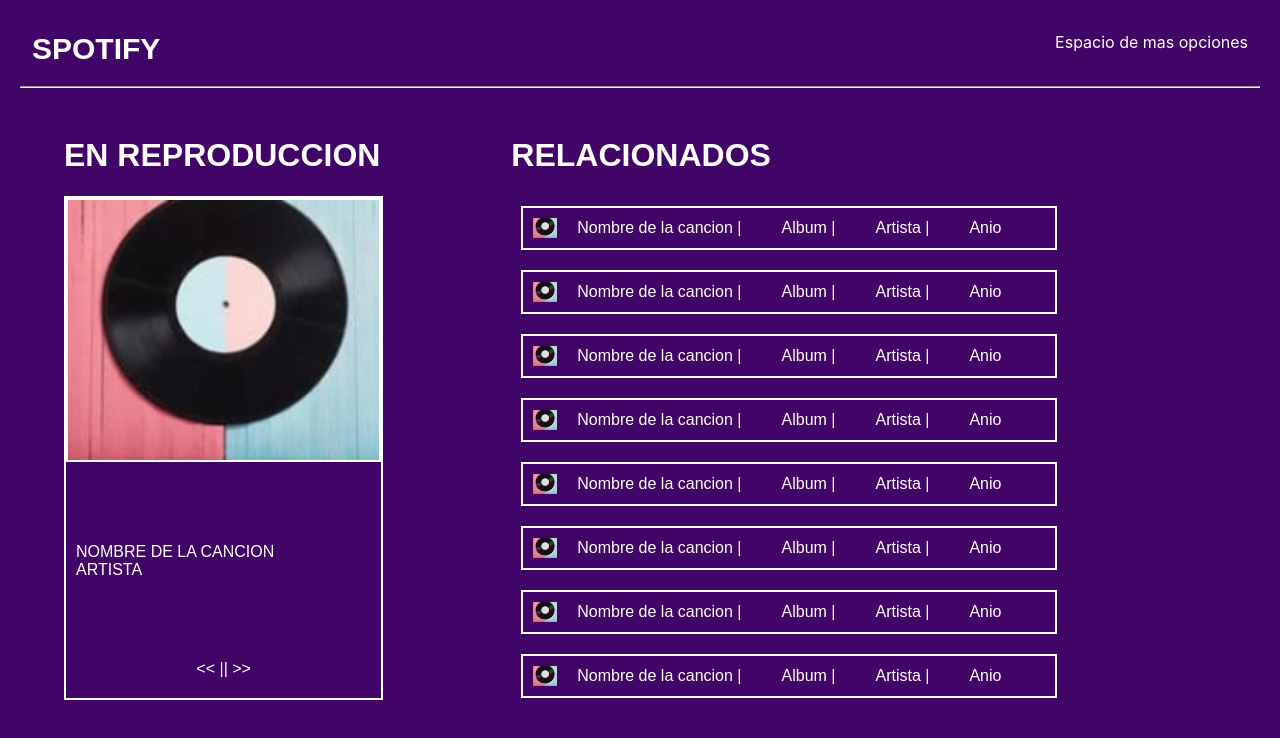
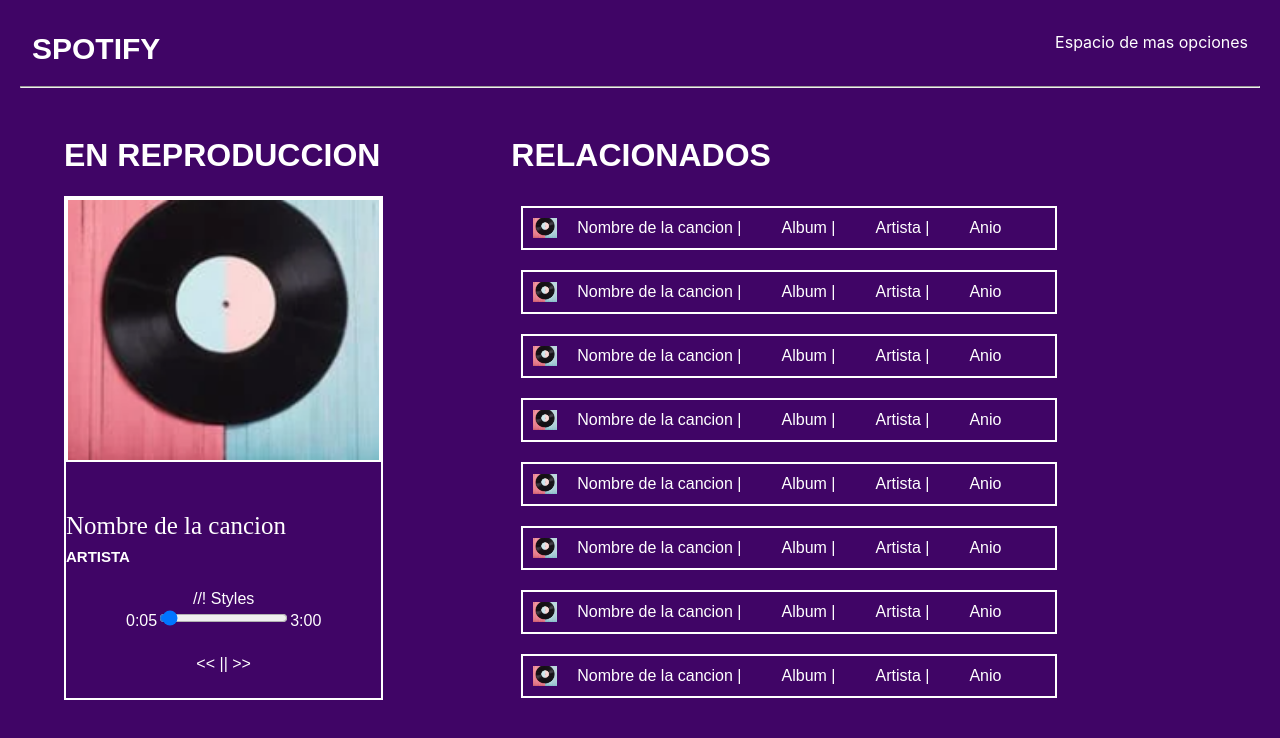
Before and after one commit to MauriErick24/IS_spotify, a React (Create React App) app: page / in a window 1280 px wide. Shown: the top 738 px of the page. Built offline with nearby package versions, Linux system fonts and the light colour scheme.

Commit message:
nombre, artista y barra de tiempo

```diff
--- a/src/components/info/info.css
+++ b/src/components/info/info.css
@@ -3,3 +3,14 @@
     flex-direction: column;
     text-align: left;
 }
+
+#name-info{
+    font-size: 25px;
+    font-family: Arial sans-serif;
+}
+
+#artist-info{
+    padding-top: 8px;
+    font-size: 15px;
+    font-weight: bold;
+}
--- a/src/components/info/info.jsx
+++ b/src/components/info/info.jsx
@@ -1,11 +1,12 @@
 import { Component } from "react";
+import './info.css'
 
 class Info extends Component{
     render(){
         return(
             <div id="info-component">
                 <div id="name-info">
-                    NOMBRE DE LA CANCION
+                    Nombre de la cancion
                 </div>
                 <div id="artist-info">
                     ARTISTA
--- a/src/components/music_card/musicCard.css
+++ b/src/components/music_card/musicCard.css
@@ -1,7 +1,7 @@
 #music-card{
     display: flex;
     flex-direction: column;
-    justify-content: space-between;
+
     text-align: center;
     border: 2px solid #fff;
     height: 500px;
@@ -17,9 +17,15 @@
 
 #music-info{
     text-align: left;
-    padding: 10px;
+    padding-top: 50px;
 }
 
+#time-bar{
+    padding-top: 25px;
+}
+
+
 #music-playing{
+    padding-top: 25px;
     padding-bottom: 20px;
 }
--- a/src/components/music_card/musicCard.jsx
+++ b/src/components/music_card/musicCard.jsx
@@ -4,6 +4,7 @@ import './musicCard.css'
 import Image from "../image/image";
 import Info from "../info/info";
 import PlayingComponent from "../playing_component/playingComponent";
+import TimeBar from "../time_bar/time_bar";
 
 class MusicCard extends Component{
     render(){
@@ -15,6 +16,9 @@ class MusicCard extends Component{
                 <div id="music-info">
                     <Info/>
                 </div>
+                <div id="time-bar">
+                    <TimeBar/>
+                </div>
                 <div id="music-playing">
                     <PlayingComponent/>
                 </div>
--- /dev/null
+++ b/src/components/time_bar/time_bar.jsx
@@ -0,0 +1,64 @@
+import { Component } from "react";
+
+class TimeBar extends Component{
+    constructor(props) {
+        super(props);
+        this.state = {
+          currentTime: 0,
+          duration: 0,
+        };
+      }
+
+      componentDidMount() {
+        // duración total de la canción (en segundos)
+        const simulatedDuration = 180;
+        this.setState({ duration: simulatedDuration });
+
+        // actualización del tiempo actual cada segundo
+        this.intervalId = setInterval(() => {
+          this.setState(prevState => ({
+            currentTime: prevState.currentTime < simulatedDuration ? prevState.currentTime + 1 : 0,
+          }));
+        }, 1000);
+      }
+
+      componentWillUnmount() {
+        clearInterval(this.intervalId);
+      }
+
+      handleTimeChange = event => {
+        const newTime = parseInt(event.target.value, 10);
+        this.setState({ currentTime: newTime });
+      };
+
+      formatTime = seconds => {
+        const minutes = Math.floor(seconds / 60);
+        const remainingSeconds = seconds % 60;
+        return `${minutes}:${remainingSeconds < 10 ? '0' : ''}${remainingSeconds}`;
+      };
+
+      render() {
+        const { currentTime, duration } = this.state;
+
+        return (
+          <div>
+            //! Styles
+            {/* <audio controls>
+              <source src="cancion.mp3" type="audio/mp3" />
+            </audio> */}
+            <div >
+              <span>{this.formatTime(currentTime)}</span>
+              <input
+                type="range"
+                min={0}
+                max={duration}
+                value={currentTime}
+                onChange={this.handleTimeChange}
+              />
+              <span>{this.formatTime(duration)}</span>
+            </div>
+          </div>
+        );
+      }
+}
+export default TimeBar
```
